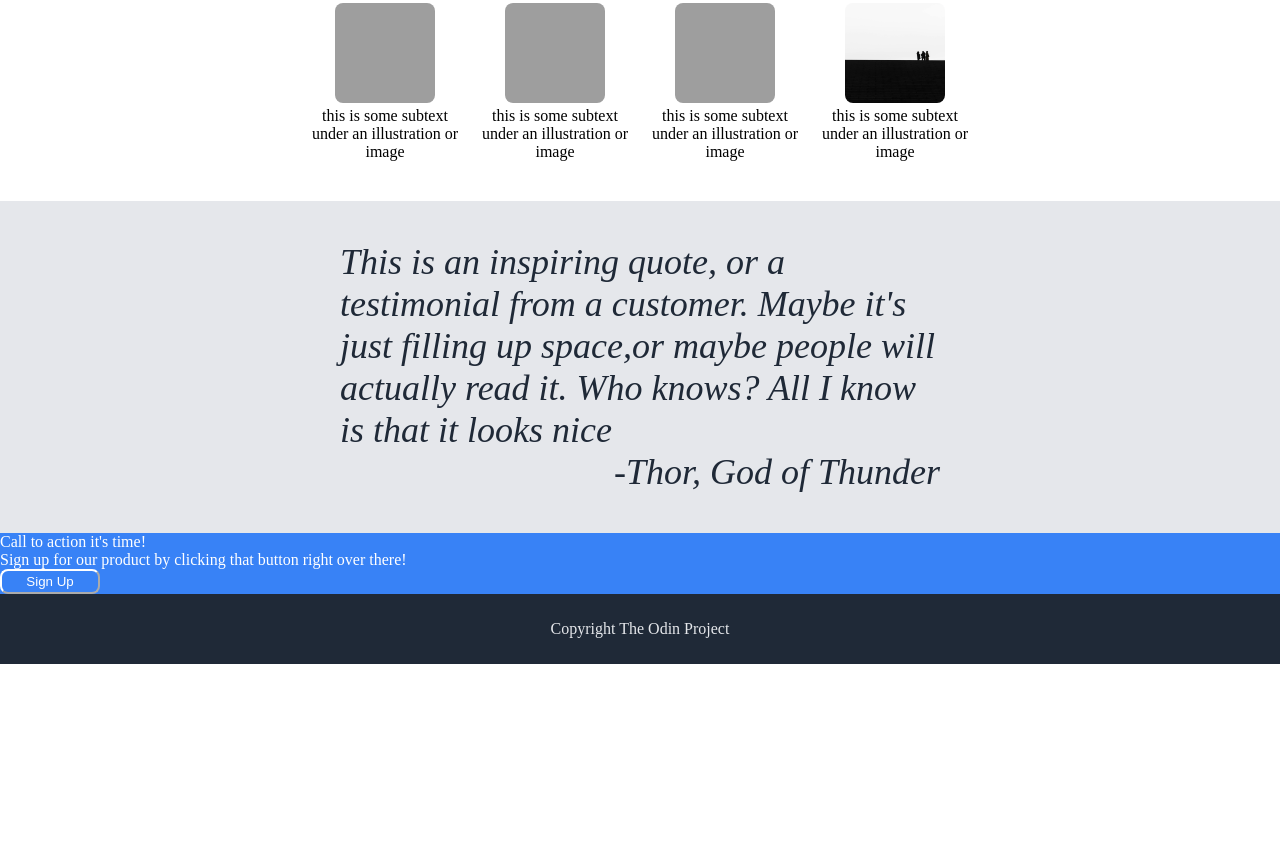
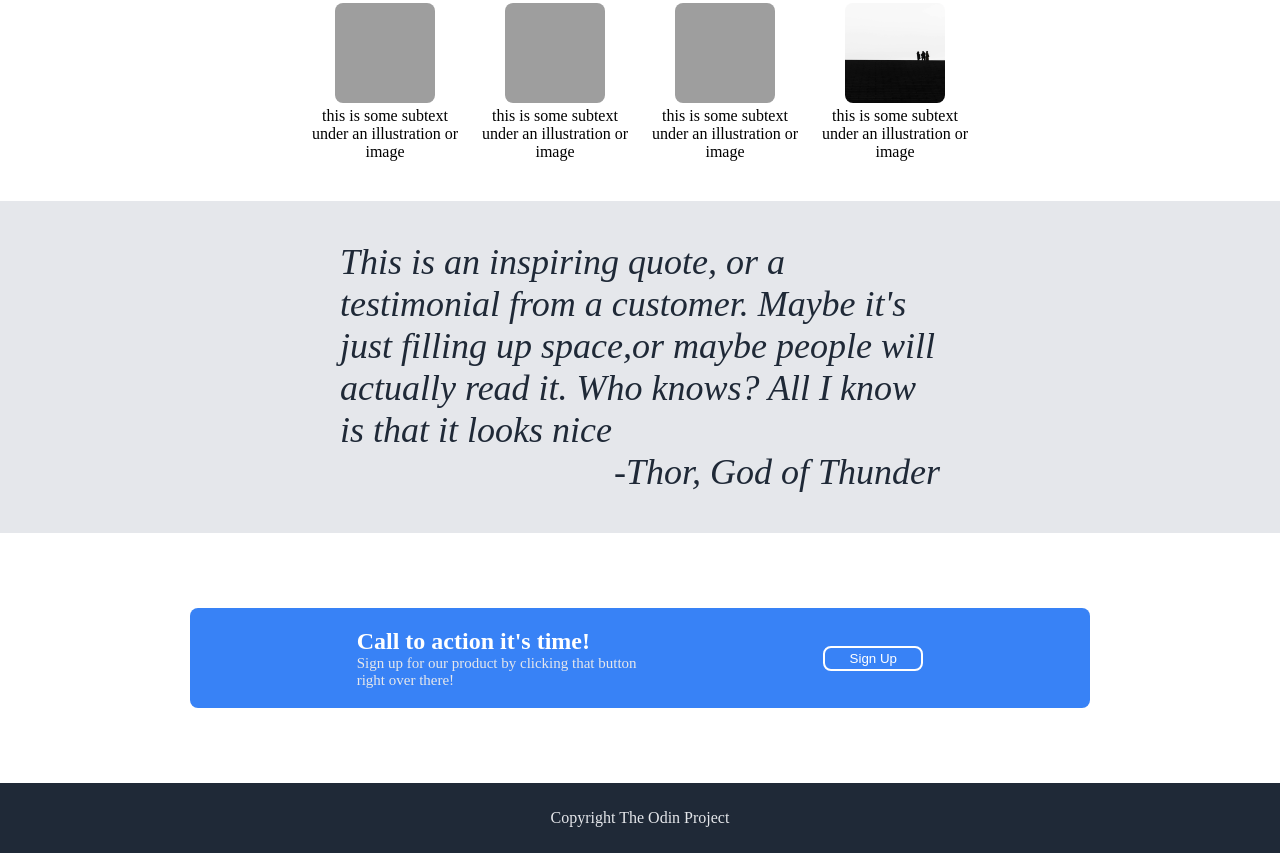
Before and after one commit to assiajsaad/landing-page-odin, a plain HTML site: page index.html in a window 1280 px wide. Shown: the part 479-1332 px from the top of the page. Before the commit the page ends 1143 px from the top, so only its background shows below. Drawn offline with Linux system fonts and the light colour scheme; grey boxes are pictures that could not be loaded.

Commit message:
Finished project needs touch ups

```diff
--- a/index.html
+++ b/index.html
@@ -31,25 +31,25 @@
       <div class="cards-info">
         <div class="card">
           <img src="/images/birds.jpg" alt="" class="card-image" />
-          <div class="card-subtext-1">
+          <div class="card-subtext">
             this is some subtext under an illustration or image
           </div>
         </div>
         <div class="card">
           <img src="/images/bookshelf.jpg" alt="" class="card-image" />
-          <div class="card-subtext-2">
+          <div class="card-subtext">
             this is some subtext under an illustration or image
           </div>
         </div>
         <div class="card">
           <img src="/images/lamp-post.jpg" alt="" class="card-image" />
-          <div class="card-subtext-3">
+          <div class="card-subtext">
             this is some subtext under an illustration or image
           </div>
         </div>
         <div class="card">
           <img src="/images/people.jpg" alt="" class="card-image" />
-          <div class="card-subtext-4">
+          <div class="card-subtext">
             this is some subtext under an illustration or image
           </div>
         </div>
@@ -66,11 +66,15 @@
       </div>
     </div>
     <div class="sign-up">
-      <div class="sign-up-title">Call to action it's time!</div>
-      <div class="sign-up-subtext">
-        Sign up for our product by clicking that button right over there!
-      </div>
-      <button class="sign-up-button rounded">Sign Up</button>
+     <div class="sign-up-container">
+        <div class="sign-up-left">
+            <div class="sign-up-title">Call to action it's time!</div>
+        <div class="sign-up-subtext">
+          Sign up for our product by clicking that button right over there!
+        </div>
+        </div>
+        <button class="sign-up-button rounded">Sign Up</button>
+     </div>
     </div>
     <div class="footer">Copyright The Odin Project</div>
   </body>
--- a/styles.css
+++ b/styles.css
@@ -18,11 +18,21 @@
     color: #E5E7EB;
 }
 
+
+.sign-up-subtext {
+    color: #E5E7EB;
+    font-size: 15px;
+}
+.sign-up-title {
+    font-size: 24px;
+    font-weight: 600;
+}
+
 .footer {
     color: #E5E7EB;
 }
 
-button, .sign-up {
+button, .sign-up-container {
     background-color: #3882F6;
     color: white;
 }
@@ -36,7 +46,11 @@ button, .sign-up {
     color: #1F2937;
     font-size: 36px;
     font-style: italic;
+    font-weight: lighter;
 }
+
+
+
 /* Colors End */
 
 
@@ -62,6 +76,7 @@ body {
 
 .header-logo {
     font-size: 24px;
+    font-weight: 800;
     /* margin-right: auto; */
     margin-left: 12px;
 }
@@ -160,10 +175,11 @@ a {
 }
 
 .quote-container {
-    width: 600px;
+    max-width: 600px;
     margin: 40px;
     display: flex;
     flex-direction: column;
+    flex-shrink: 1;
 }
 .quote-author {
     align-self: flex-end;
@@ -173,11 +189,33 @@ a {
 
 /* Sign Up Start */
 .sign-up-button {
-    border-color: white;
+    border: 2px solid white;
     width: 100px;
     height: 25px;
     cursor: pointer;
 }
+
+.sign-up {
+    display: flex;
+    justify-content: center;
+    align-items: center;
+    height: 250px;
+}
+
+.sign-up-container {
+    width: 900px;
+    height: 100px;
+    border-radius: 8px;
+    display: flex;
+    align-items: center;
+    justify-content: space-evenly;
+
+}
+
+.sign-up-left {
+    width: 300px;
+}
+
 /* Sign Up End */
 
 
```
